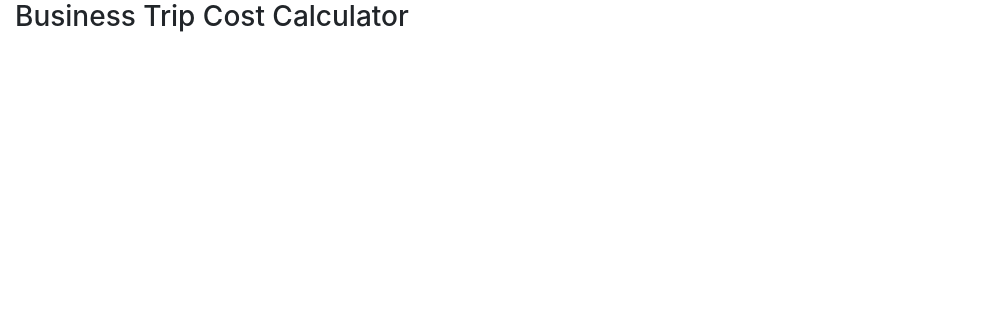
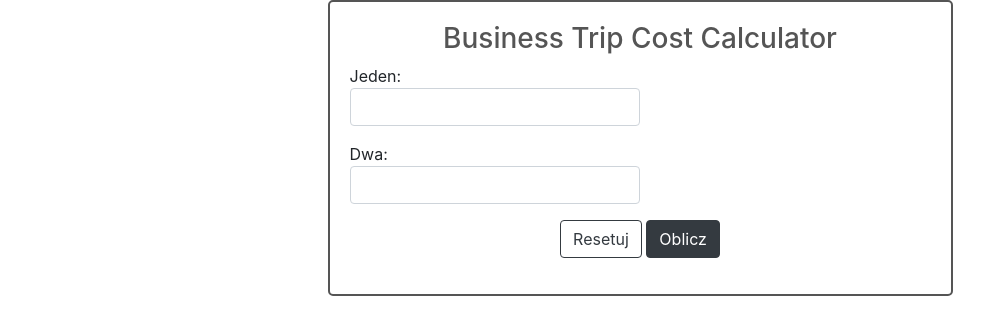
Before and after one commit to ppffmmss/BusinessTripCostCalculator, a website: page index.html in a window 1280 px wide. Shown: the whole page, without its empty margins (0-999 px from the left). Drawn offline with nearby package versions, Linux system fonts and the light colour scheme.

Commit message:
Basic example form

```diff
--- a/index.html
+++ b/index.html
@@ -9,11 +9,35 @@
     <script src="https://cdn.jsdelivr.net/npm/popper.js@1.16.0/dist/umd/popper.min.js" integrity="sha384-Q6E9RHvbIyZFJoft+2mJbHaEWldlvI9IOYy5n3zV9zzTtmI3UksdQRVvoxMfooAo" crossorigin="anonymous"></script>
     <script src="https://stackpath.bootstrapcdn.com/bootstrap/4.4.1/js/bootstrap.min.js" integrity="sha384-wfSDF2E50Y2D1uUdj0O3uMBJnjuUD4Ih7YwaYd1iqfktj0Uod8GCExl3Og8ifwB6" crossorigin="anonymous"></script>
     <!-- -->
+    <style>
+        label {
+            margin:0;
+        }
 
+        #formDiv {
+            border: 2px solid #555555;
+            border-radius: 5px;
+            padding: 20px;
+        }
+    </style>
 </head>
 <body>
     <div class="container-fluid">
-        <h3>Business Trip Cost Calculator</h3>
+        <form class="justify-content-center">
+            <div id="formDiv" class="col-sm-6 offset-sm-3">
+                <h3 class="text-center" style="color:#555555">Business Trip Cost Calculator</h3>
+                <div class="form-group">
+                    <label for="jeden">Jeden: </label><input type="text" class="form-control col-sm-6" id="jeden" placeholder="">
+                </div>
+                <div class="form-group">
+                    <label for="dwa">Dwa: </label><input type="text" class="form-control col-sm-6" id="dwa" placeholder="">
+                </div>
+                <div class="form-group text-center">
+                    <button class="btn btn-outline-dark">Resetuj</button>
+                    <button class="btn btn-dark">Oblicz</button>
+                </div>
+            </div>
+        </form>
     </div>
 </body>
 </html>
```
Also changed, not shown: app.js (+10 -12 lines).
